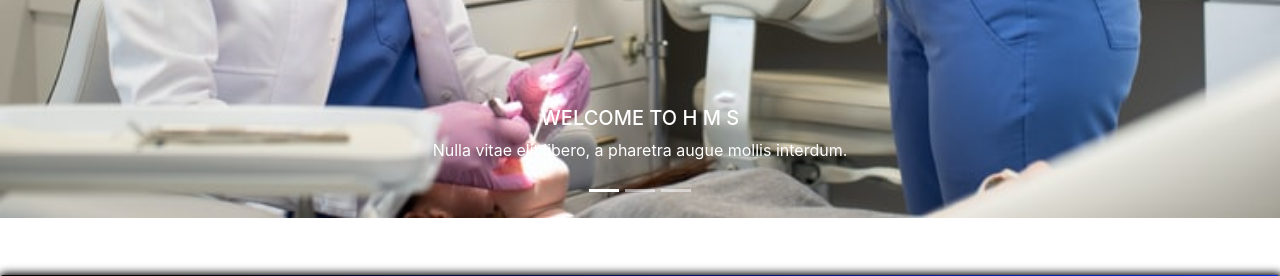
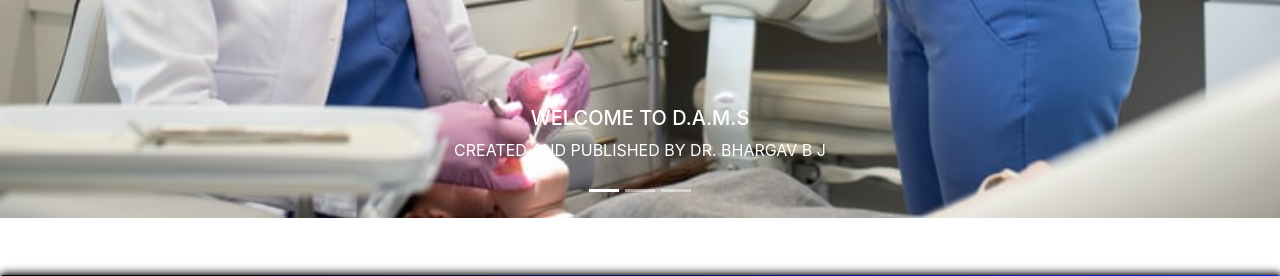
Before and after one commit to BhargavBJ/Hospital-Management-System-dbms-miniproject, a Flask app: page / in a window 1280 px wide. Shown: the part 727-1003 px from the top of the page. Run offline with Flask 2, Linux system fonts and the light colour scheme.

Commit message:
Update index.html

```diff
--- a/hospital system/PROJECT/templates/index.html
+++ b/hospital system/PROJECT/templates/index.html
@@ -35,22 +35,22 @@ HOME
     <div class="carousel-item active">
       <img src="static/bg1.jpg" class="d-block w-100" alt="...">
       <div class="carousel-caption d-none d-md-block">
-        <h5>WELCOME TO H M S</h5>
-        <p>Nulla vitae elit libero, a pharetra augue mollis interdum.</p>
+        <h5>WELCOME TO D.A.M.S</h5>
+        <p>CREATED AND PUBLISHED BY DR. BHARGAV B J </p>
       </div>
     </div>
     <div class="carousel-item">
       <img src="static/d2.jpg" class="d-block w-100" alt="...">
       <div class="carousel-caption d-none d-md-block">
-        <h5>WELCOME TO H M S</h5>
-        <p>Lorem ipsum dolor sit amet, consectetur adipiscing elit.</p>
+        <h5>WELCOME TO D.A.M.S</h5>
+        <p>CREATED AND PUBLISHED BY DR. BHARGAV B J</p>
       </div>
     </div>
     <div class="carousel-item">
       <img src="static/d3.jpg" class="d-block w-100" alt="...">
       <div class="carousel-caption d-none d-md-block">
-        <h5>WELCOME TO H M S</h5>
-        <p>Praesent commodo cursus magna, vel scelerisque nisl consectetur.</p>
+        <h5>WELCOME TO D A M S</h5>
+        <p>CREATED AND PUBLISHED BY DR. BHARGAV B J</p>
       </div>
     </div>
   </div>
```
